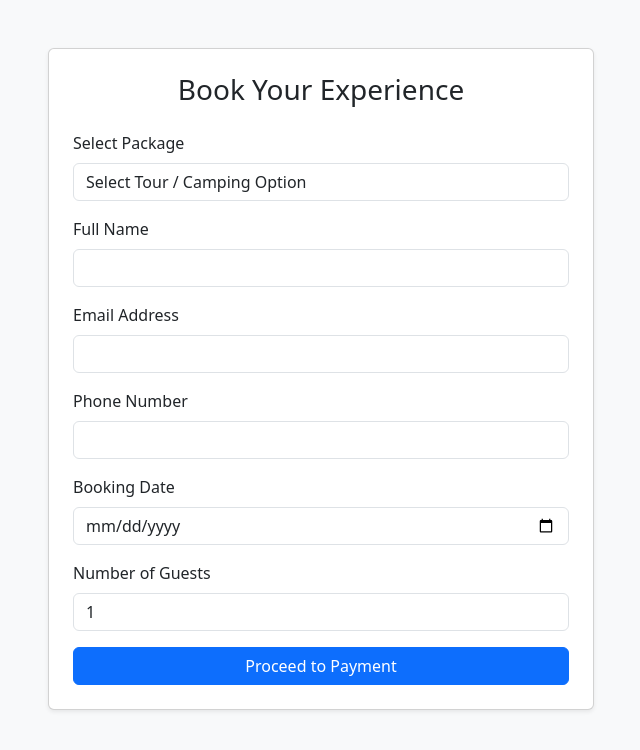
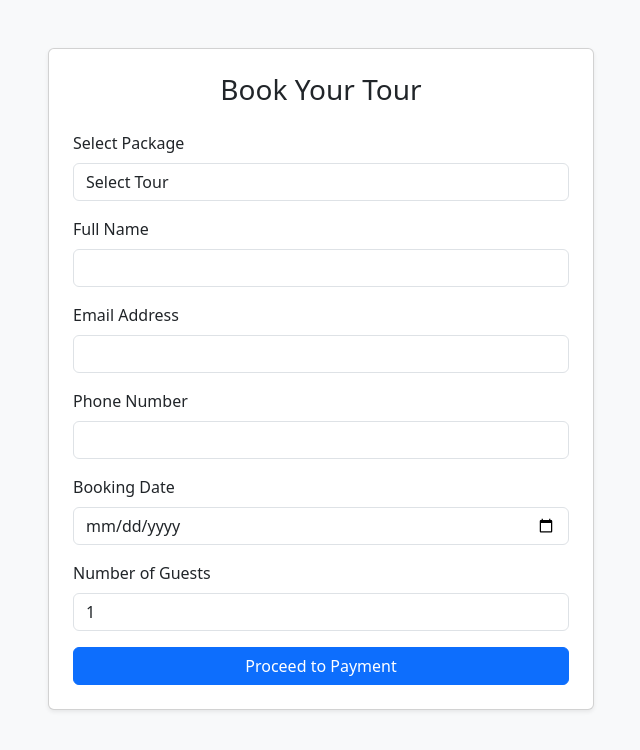
Before and after one commit to tutor21/alicia-booking-app, a website: page public/index.html in a window 1280 px wide. Shown: the whole page, without its empty margins (319-959 px from the left). Drawn offline with nearby package versions, Linux system fonts and the light colour scheme.

Commit message:
Redesign frontend with Lakeside Camp cards and updated booking options

```diff
--- a/public/index.html
+++ b/public/index.html
@@ -3,7 +3,7 @@
 <head>
     <meta charset="UTF-8">
     <meta name="viewport" content="width=device-width, initial-scale=1.0">
-    <title>Alicia Panoramic Park & Lakeside Camp Booking</title>
+    <title>Alicia Panoramic Park Booking</title>
     <link href="https://cdn.jsdelivr.net/npm/bootstrap@5.3.0/dist/css/bootstrap.min.css" rel="stylesheet">
 </head>
 <body class="bg-light">
@@ -13,16 +13,13 @@
             <div class="col-md-6">
                 <div class="card shadow-sm">
                     <div class="card-body p-4">
-                        <h3 class="card-title text-center mb-4">Book Your Experience</h3>
+                        <h3 class="card-title text-center mb-4">Book Your Tour</h3>
                         <form id="bookingForm">
                             <div class="mb-3">
                                 <label for="tour" class="form-label">Select Package</label>
                                 <select id="tour" name="tour" required class="form-control">
-                                    <option value="" disabled selected>Select Tour / Camping Option</option>
+                                    <option value="" disabled selected>Select Tour</option>
                                     <option value="Alicia Panoramic Park Tour">Alicia Panoramic Park Tour (₱750.00 / guest)</option>
-                                    <option value="Lakeside Camp - VIP Tent 2">Lakeside Camp: VIP Tent 2 - Max 6 People (₱3,000.00)</option>
-                                    <option value="Lakeside Camp - VIP Tent 1">Lakeside Camp: VIP Tent 1 - Max 6 People (₱2,700.00)</option>
-                                    <option value="Lakeside Camp - Basic Tent">Lakeside Camp: Basic Tent - Max 4 People (₱1,200.00)</option>
                                 </select>
                             </div>
                             <div class="mb-3">
```
